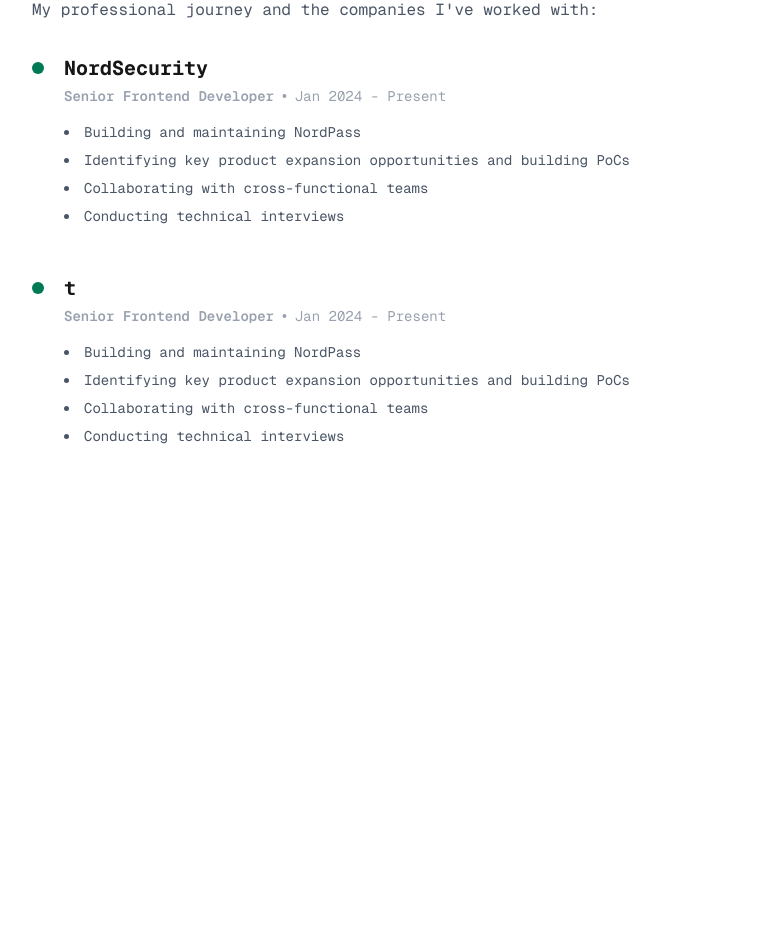
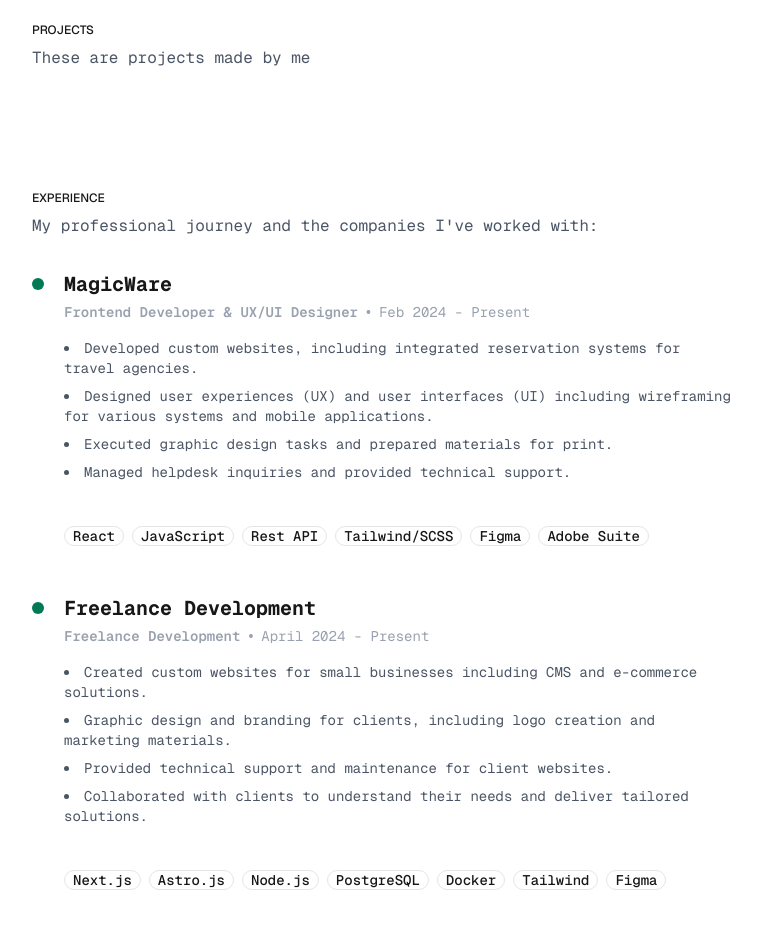
Before and after one commit to michaelptacek05/michaelptacek.com, a Next.js app: page / in a window 1280 px wide. Shown: the part 680-1608 px from the top of the page, without its empty margins (256-1017 px from the left). Before the commit the page ends 1198 px from the top, so only its background shows below. Built offline with nearby package versions, Linux system fonts and the light colour scheme.

Commit message:
feat: add HomeProjects component and update HomeExperience and HomeTechStack sections

```diff
--- a/app/components/layout/Header/Header.tsx
+++ b/app/components/layout/Header/Header.tsx
@@ -4,7 +4,7 @@
 
 export default function Header() {
     return (
-        <header className="sticky top-0 z-50 w-full">
+        <header className="top-0 z-50 w-full">
             <Container className="flex h-16 items-center justify-between">
                 <Link
                     href="/"
--- a/app/components/pages/Home/HomeExperience.tsx
+++ b/app/components/pages/Home/HomeExperience.tsx
@@ -1,47 +1,45 @@
+import { Badge } from "@/components/ui/badge";
 import { ContentContainer } from "../../ContentContainer";
 import { SectionHeader } from "../../SectionHeader";
 
 const EXPERIENCES = [
     {
-        company: "NordSecurity",
-        role: "Senior Frontend Developer",
-        period: "Jan 2024 - Present",
-        description:
-            "NordPass is a secure password manager that auto-fills logins and forms and lets you access it all from anywhere.",
+        company: "MagicWare",
+        role: "Frontend Developer & UX/UI Designer",
+        period: "Feb 2024 - Present",
         points: [
-            "Building and maintaining NordPass",
-            "Identifying key product expansion opportunities and building PoCs",
-            "Collaborating with cross-functional teams",
-            "Conducting technical interviews",
+            "Developed custom websites, including integrated reservation systems for travel agencies.",
+            "Designed user experiences (UX) and user interfaces (UI) including wireframing for various systems and mobile applications.",
+            "Executed graphic design tasks and prepared materials for print.",
+            "Managed helpdesk inquiries and provided technical support.",
         ],
         stack: [
             "React",
-            "TypeScript",
-            "Electron",
-            "Redux",
-            "Tailwind",
-            "Storybook",
+            "JavaScript",
+            "Rest API",
+            "Tailwind/SCSS",
+            "Figma",
+            "Adobe Suite",
         ],
     },
     {
-        company: "t",
-        role: "Senior Frontend Developer",
-        period: "Jan 2024 - Present",
-        description:
-            "NordPass is a secure password manager that auto-fills logins and forms and lets you access it all from anywhere.",
+        company: "Freelance Development",
+        role: "Freelance Development",
+        period: "April 2024 - Present",
         points: [
-            "Building and maintaining NordPass",
-            "Identifying key product expansion opportunities and building PoCs",
-            "Collaborating with cross-functional teams",
-            "Conducting technical interviews",
+            "Created custom websites for small businesses including CMS and e-commerce solutions.",
+            "Graphic design and branding for clients, including logo creation and marketing materials.",
+            "Provided technical support and maintenance for client websites.",
+            "Collaborated with clients to understand their needs and deliver tailored solutions.",
         ],
         stack: [
-            "React",
-            "TypeScript",
-            "Electron",
-            "Redux",
+            "Next.js",
+            "Astro.js",
+            "Node.js",
+            "PostgreSQL",
+            "Docker",
             "Tailwind",
-            "Storybook",
+            "Figma",
         ],
     },
 ];
@@ -84,6 +82,14 @@
                                     <li key={i}>{point}</li>
                                 ))}
                             </ul>
+
+                            <div className="flex flex-wrap pt-5 gap-2">
+                                {exp.stack.map((tech, i) => (
+                                    <Badge variant="outline" className="font-mono text-sm" key={i}>
+                                        {tech}
+                                    </Badge>
+                                ))}
+                            </div>
                         </div>
                     ))}
                 </div>
--- /dev/null
+++ b/app/components/pages/Home/HomeProjects.tsx
@@ -0,0 +1,12 @@
+import { ContentContainer } from "../../ContentContainer";
+import { SectionHeader } from "../../SectionHeader";
+
+export function HomeProjects() {
+    return(
+        <section>
+            <ContentContainer>
+                <SectionHeader heading="Projects" text="These are projects made by me" />
+            </ContentContainer>
+        </section>
+    )
+}
--- a/app/components/pages/Home/HomeTechStack.tsx
+++ b/app/components/pages/Home/HomeTechStack.tsx
@@ -59,7 +59,7 @@
     return (
         <section>
             <ContentContainer>
-                <SectionHeader heading="Tech Stack" />
+                <SectionHeader heading="Tech Stack" text="Technologies and tools I work with:" />
                 <div className="flex flex-wrap pt-5 gap-2">
                     {techStack.map((tech, index) => (
                         <Badge variant="outline" className="font-mono text-sm" key={index}>
--- a/app/components/pages/Home/PageHome.tsx
+++ b/app/components/pages/Home/PageHome.tsx
@@ -1,12 +1,14 @@
 import Hero from "./HomeHero";
 import HomeTechStack from "./HomeTechStack";
 import HomeExpecience from "./HomeExperience";
+import { HomeProjects } from "./HomeProjects";
 
 export default function PageHome() {
     return(
         <div>
             <Hero />
             <HomeTechStack />
+            <HomeProjects />
             <HomeExpecience />
         </div>
     );
```
Also changed, not shown: app/components/ProjectCard.tsx (added).
